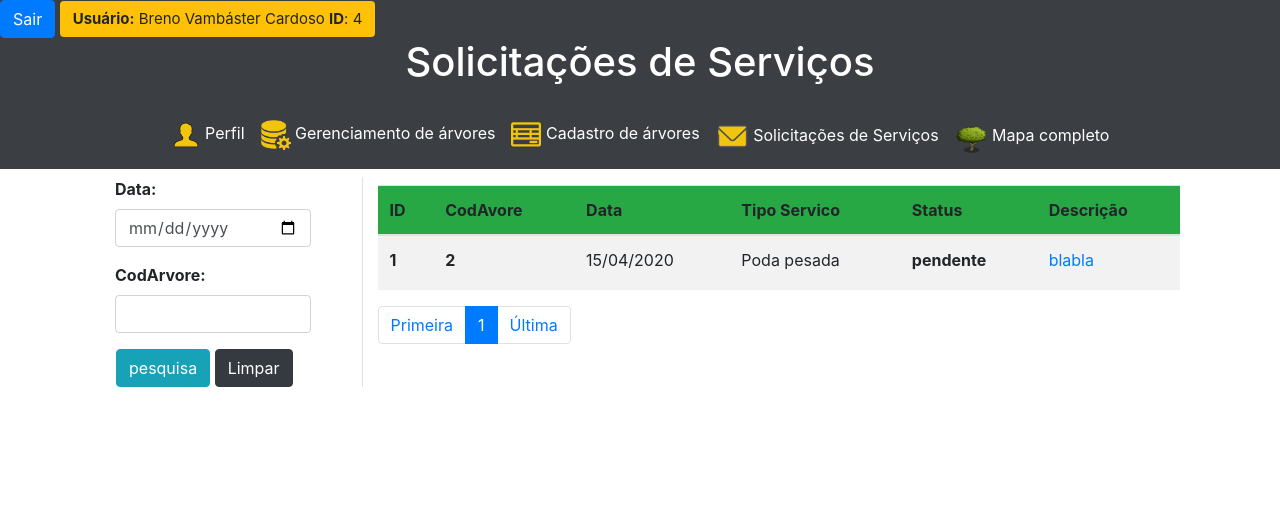
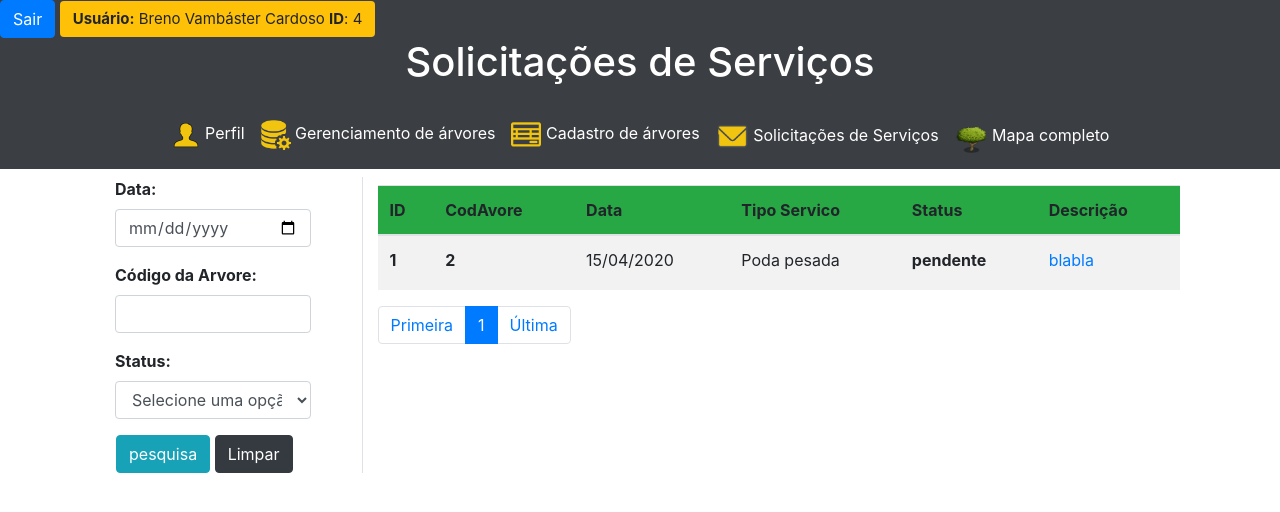
Before and after one commit to brenovambaster/Projeto-TreeManager, a PHP site: page /user/solicitacoes.php in a window 1280 px wide. Shown: the top 512 px of the page. Run offline with PHP 8.4, Linux system fonts and the light colour scheme; a user stored in the database is signed in; data comes from the database, SQL or seed files in the repository.

Commit message:
Criacao do front de selecao por status e retorno de JSON para o mapa

```diff
--- a/user/solicitacoes.php
+++ b/user/solicitacoes.php
@@ -47,14 +47,21 @@ include('seguranca.php');
                     <input class="form-control" type="Date" name="data" id="data">
                 </div>
                 <div class="form-group col-md-11 col-sm-9 ">
-                    <label for="codArvore"><b>CodArvore:</b></label>
+                    <label for="codArvore"><b>Código da Arvore:</b></label>
                     <input type="number" class="form-control" name="codArvore" id="codArvore">
-
+                </div>
+                <div class="form-group col-md-11 col-sm-9 ">
+                    <label for="statusArv"><b>Status:</b></label>
+                    <select class="form-control" id="statusArv" name="statusArv">
+                        <option value="">Selecione uma opção</option>
+                        <option value="pendente">Pendente</option>
+                        <option value="em andamento">Em andamento</option>
+                        <option value="concluido">Concluído</option>
+                    </select>
                 </div>
                 <div class="ml-3">
                     <input type="submit" name="pesquisa" class="btn btn-info" value="pesquisa">
                     <input type="reset" class="btn btn-dark" value="Limpar">
-
                 </div>
             </form>
         </div>
```
Also changed, not shown: user/treeDataJSON.php (+3 -9 lines).
